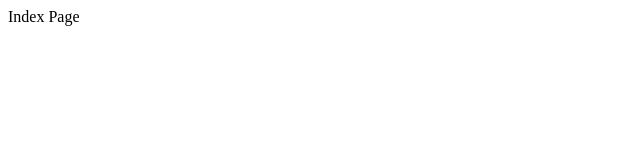
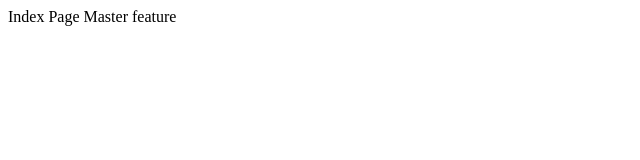
Before and after one commit to yashwakte03/MergeConflict-Test, a plain HTML site: page index.html in a window 1280 px wide. Shown: the whole page, without its empty margins (0-640 px from the left). Drawn offline with Linux system fonts and the light colour scheme.

Commit message:
Modified index.html at master

```diff
--- a/index.html
+++ b/index.html
@@ -1,5 +1,6 @@
 <html>
 <body>
 Index Page
+Master feature
 </body>
 <html>
```
